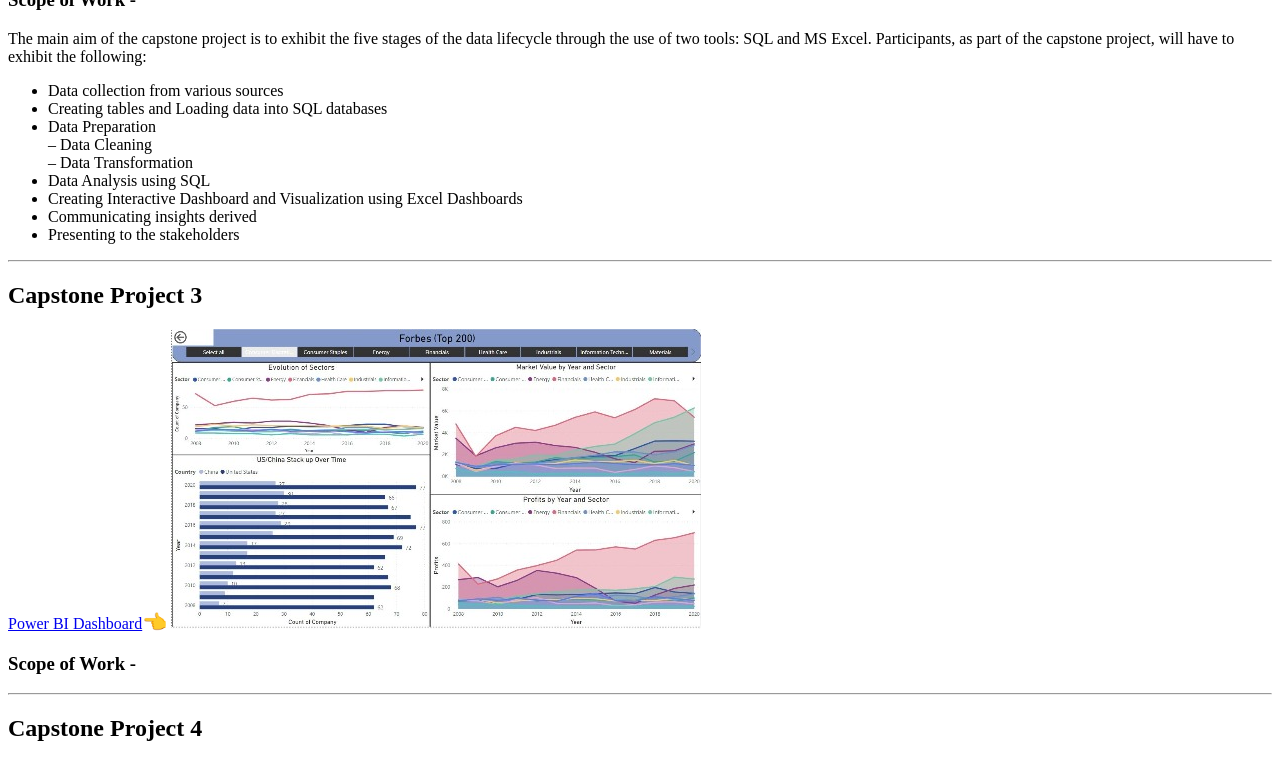
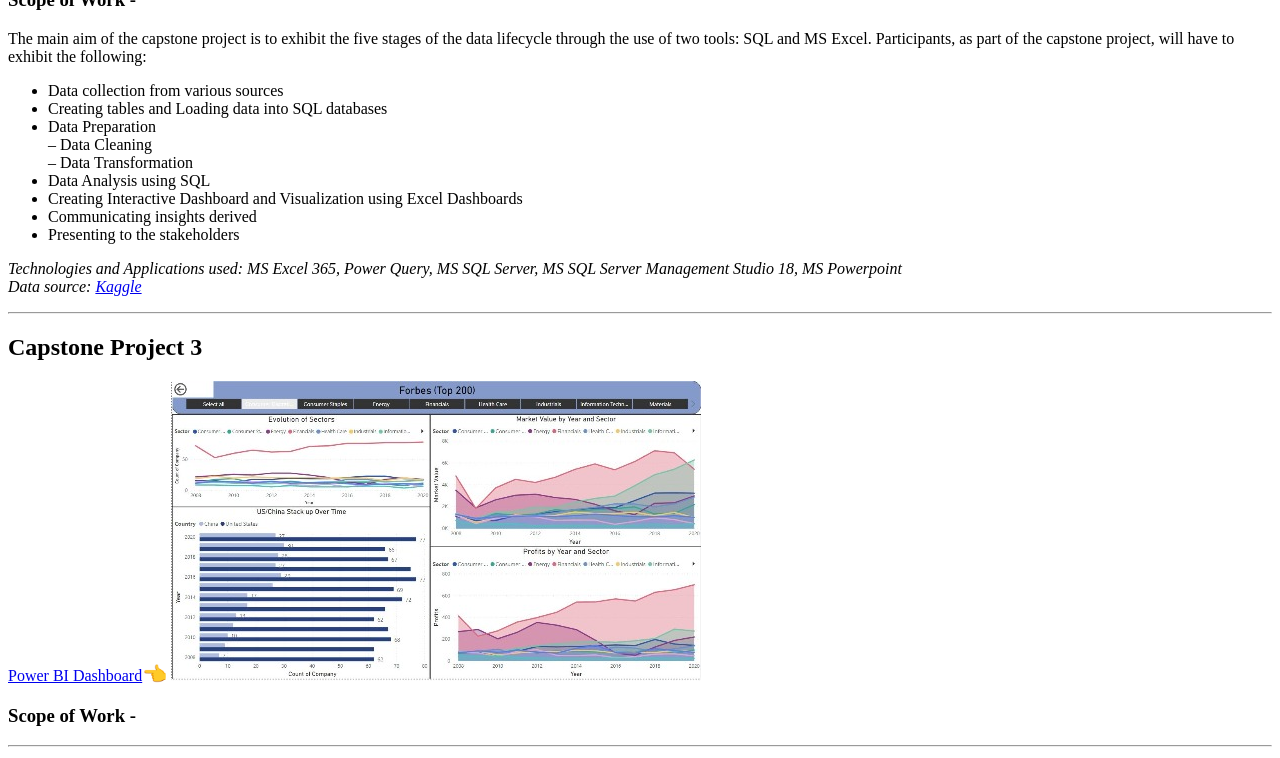
Before and after one commit to ZalehaAli/Data-Analytics-Portfolio, a Jekyll site: the page built from index.md, in a window 1280 px wide and 900 px high, scrolled down 1710 px, cut to the strip 0-758 px from the top of the window. Built offline with Jekyll 4.4.1, drawn with Linux system fonts in a browser that asks for light colours; our own code applies the rules of GitHub Pages for plain Markdown files.

Commit message:
Update index.md

```diff
--- a/index.md
+++ b/index.md
@@ -61,11 +61,9 @@ The main aim of the capstone project is to exhibit the five stages of the data l
 <br>
 * Presenting to the stakeholders
 
-
-
-
-
-
+<p><em>Technologies and Applications used: MS Excel 365, Power Query, MS SQL Server, MS SQL Server Management Studio 18, MS Powerpoint</em><br>
+  <em>Data source: <a href="https://kaggle.com/jmmvutu/summer-products-and-sales-in-ecommerce-wish" target="_blank">Kaggle</a></em>
+</p>
 
 ---
 ## Capstone Project 3
```
